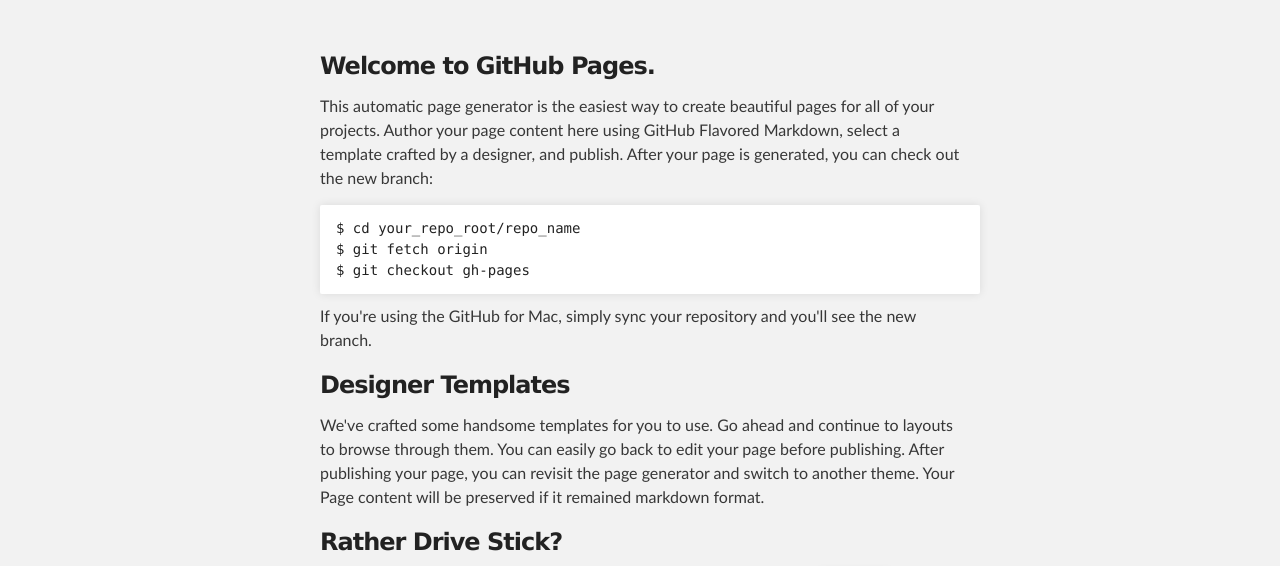
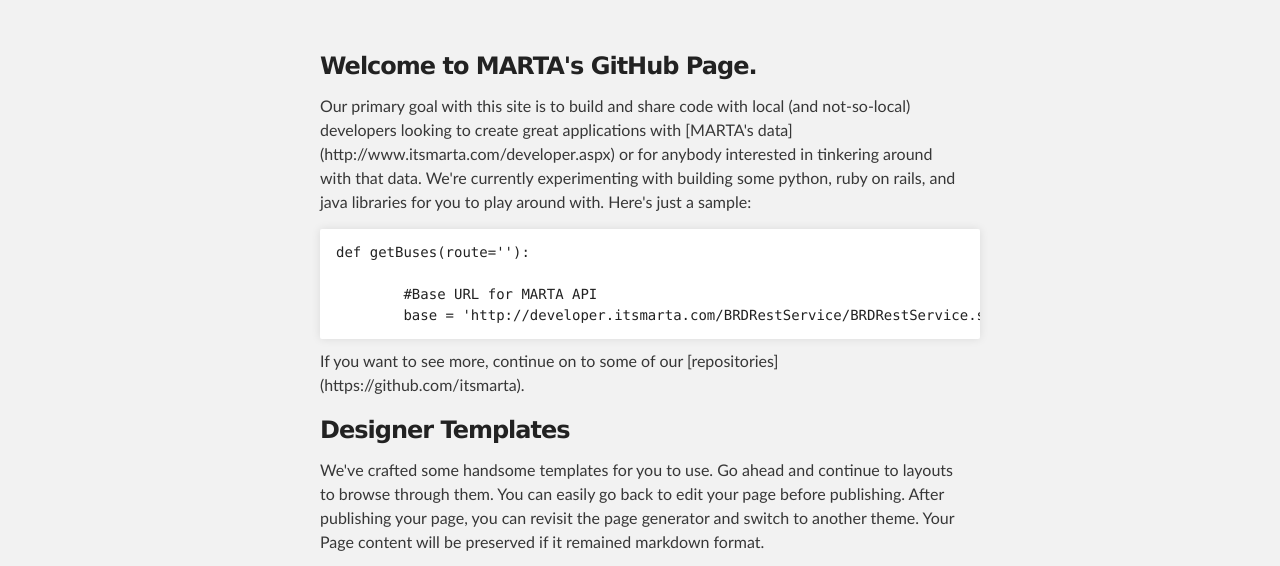
Before and after one commit to itsmarta/itsmarta.github.io, a plain HTML site: page index.html in a window 1280 px wide. Shown: the part 212-778 px from the top of the page. Drawn offline with Linux system fonts and the light colour scheme.

Commit message:
initial welcome content

```diff
--- a/index.html
+++ b/index.html
@@ -27,16 +27,17 @@
     <!-- MAIN CONTENT -->
     <div id="main_content_wrap" class="outer">
       <section id="main_content" class="inner">
-        <h3>Welcome to GitHub Pages.</h3>
+        <h3>Welcome to MARTA's GitHub Page.</h3>
 
-<p>This automatic page generator is the easiest way to create beautiful pages for all of your projects. Author your page content here using GitHub Flavored Markdown, select a template crafted by a designer, and publish. After your page is generated, you can check out the new branch:</p>
+<p>Our primary goal with this site is to build and share code with local (and not-so-local) developers looking to create great applications with [MARTA's data](http://www.itsmarta.com/developer.aspx) or for anybody interested in tinkering around with that data. We're currently experimenting with building some python, ruby on rails, and java libraries for you to play around with.  Here's just a sample:</p>
 
-<pre><code>$ cd your_repo_root/repo_name
-$ git fetch origin
-$ git checkout gh-pages
+<pre><code>def getBuses(route=''):
+
+	#Base URL for MARTA API
+	base = 'http://developer.itsmarta.com/BRDRestService/BRDRestService.svc/'
 </code></pre>
 
-<p>If you're using the GitHub for Mac, simply sync your repository and you'll see the new branch.</p>
+<p>If you want to see more, continue on to some of our [repositories](https://github.com/itsmarta).</p>
 
 <h3>Designer Templates</h3>
 
```
